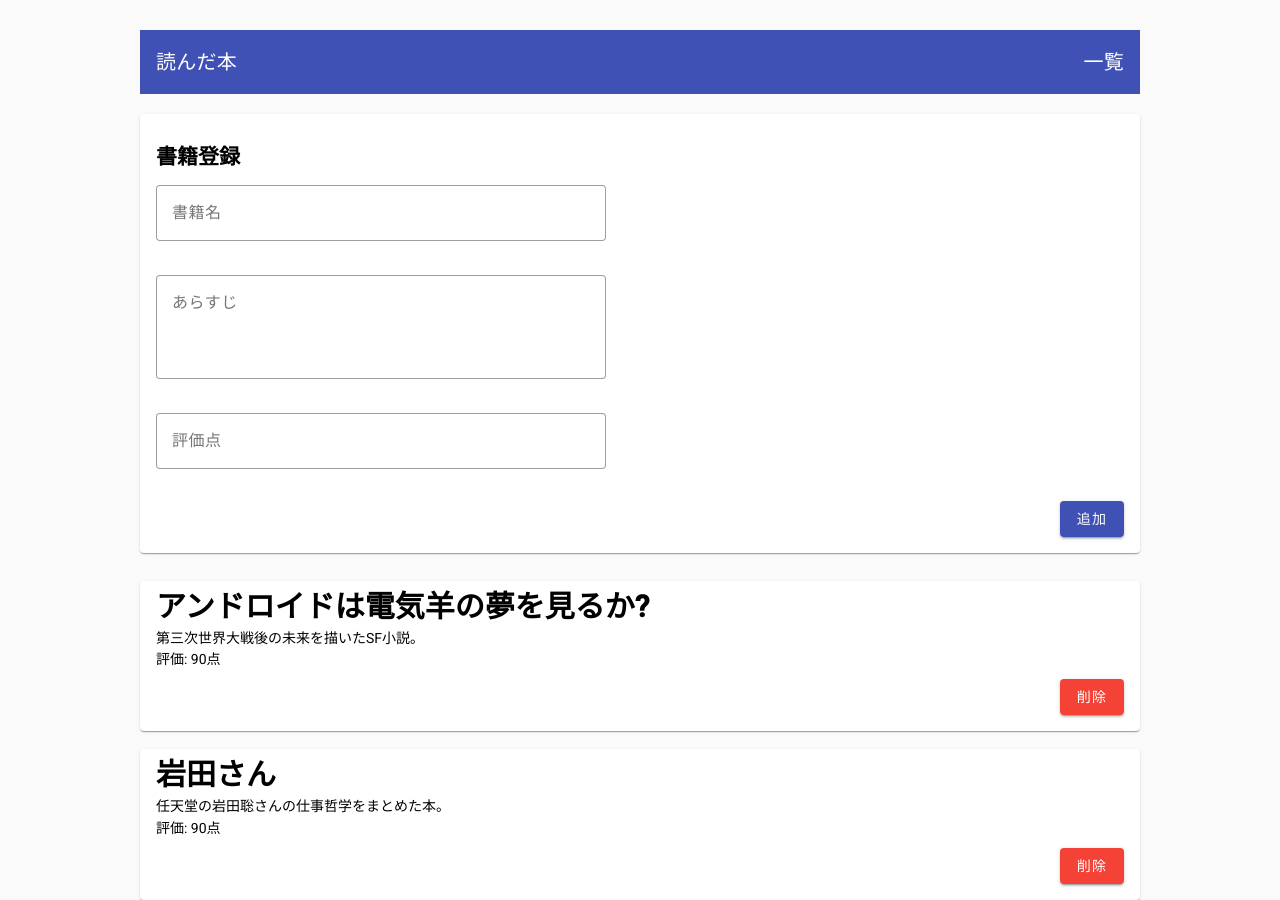
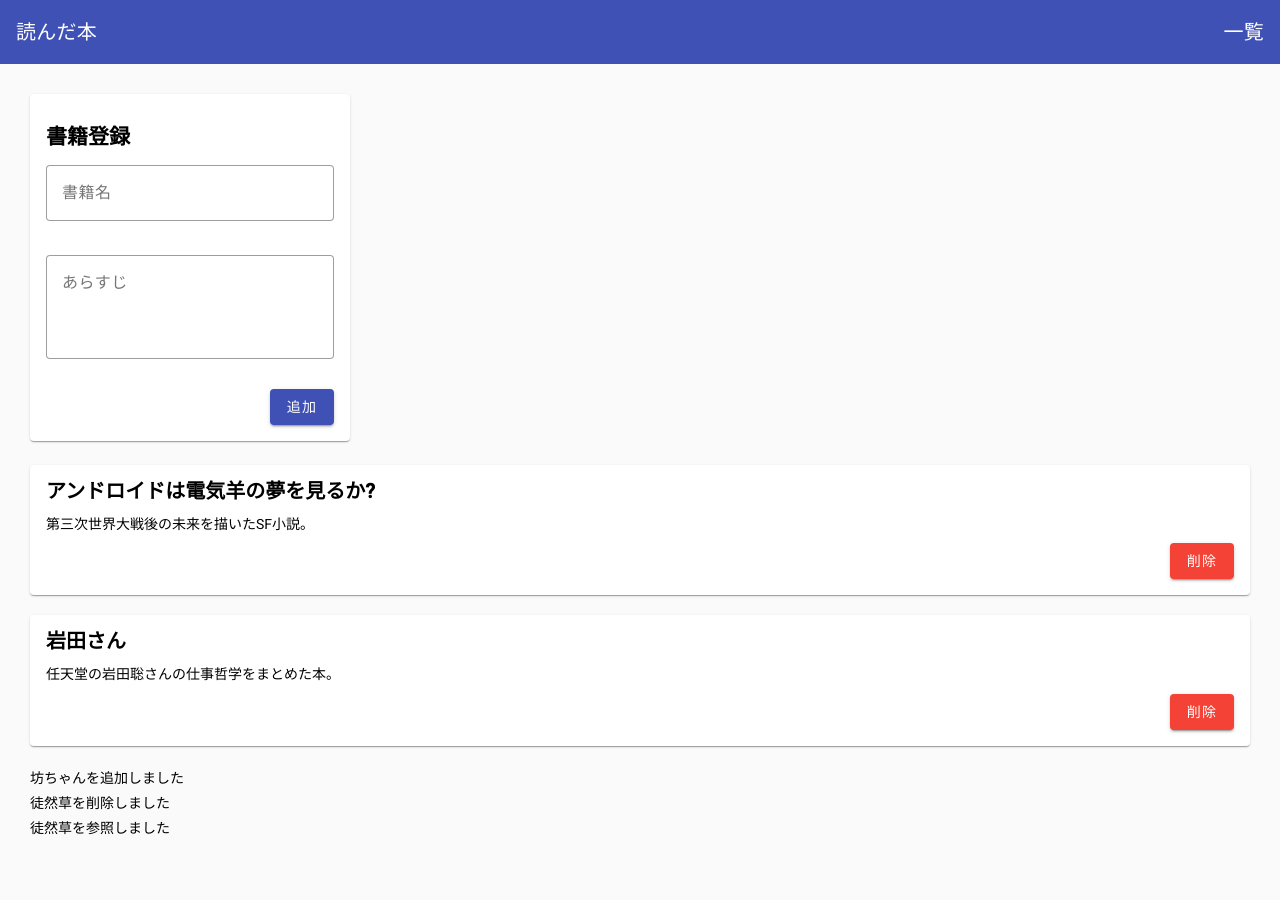
Before and after one commit to sumuduudara/intern-sumudu, an Angular app in the folder intern-book-app/: page / in a window 1280 px wide. After the commit the page ends 841 px from the top, so only its background shows below. Built offline with nearby package versions, Linux system fonts and the light colour scheme.

Commit message:
Fix review comments

```diff
--- a/intern-book-app/src/app/pages/book-list/book-list.css
+++ b/intern-book-app/src/app/pages/book-list/book-list.css
@@ -1,31 +1,18 @@
 .container {
-  width: 1000px;
-  margin: 30px auto;
+  margin: 30px;
 }
 
 .spacer {
   flex: 1 1 auto;
 }
 
-mat-toolbar {
-  margin-bottom: 20px;
-}
-
 .form-card {
-  margin-bottom: 28px;
-}
-
-mat-card {
-  margin-bottom: 18px;
-}
-
-mat-card-content {
-  padding-bottom: 10px;
+  width: 320px;
+  margin-bottom: 24px;
 }
 
 mat-form-field {
-  width: 450px;
-  display: block;
+  width: 100%;
   margin-bottom: 12px;
 }
 
@@ -36,26 +23,25 @@ textarea {
 mat-card-actions {
   display: flex;
   justify-content: flex-end;
-  padding: 0 16px 16px;
+  padding: 8px 16px 16px;
+}
+
+.book-card {
+  margin-bottom: 20px;
 }
 
 .book-title {
-  font-size: 30px;
+  font-size: 20px;
   font-weight: bold;
 }
 
 .book-description {
-  margin-top: 10px;
+  margin-top: 12px;
   line-height: 1.6;
 }
 
-.delete-button {
-  background: #f44336 !important;
-  color: white !important;
-}
-
 .logs {
-  margin-top: 12px;
+  margin-top: 20px;
   font-size: 14px;
   line-height: 1.8;
 }
--- a/intern-book-app/src/app/pages/book-list/book-list.html
+++ b/intern-book-app/src/app/pages/book-list/book-list.html
@@ -1,10 +1,10 @@
+<mat-toolbar color="primary">
+  <span>読んだ本</span>
+  <span class="spacer"></span>
+  <span>一覧</span>
+</mat-toolbar>
+
 <div class="container">
-
-  <mat-toolbar color="primary">
-    <span>読んだ本</span>
-    <span class="spacer"></span>
-    <span>一覧</span>
-  </mat-toolbar>
 
   <mat-card class="form-card">
 
@@ -26,13 +26,6 @@
           placeholder="あらすじ"
           [(ngModel)]="description">
         </textarea>
-      </mat-form-field>
-
-      <mat-form-field appearance="outline">
-        <input
-          matInput
-          placeholder="評価点"
-          [(ngModel)]="score">
       </mat-form-field>
 
     </mat-card-content>
@@ -62,10 +55,6 @@
           {{ book.description }}
         </div>
 
-        <div class="book-score">
-          評価: {{ book.score }}点
-        </div>
-
       </mat-card-content>
 
       <mat-card-actions>
@@ -81,4 +70,10 @@
 
   }
 
+  <div class="logs">
+    @for (log of logs; track $index) {
+      <div>{{ log }}</div>
+    }
+  </div>
+
 </div>
--- a/intern-book-app/src/app/pages/book-list/book-list.ts
+++ b/intern-book-app/src/app/pages/book-list/book-list.ts
@@ -48,6 +48,12 @@ export class BookListComponent {
     },
   ];
 
+  logs: string[] = [
+    '坊ちゃんを追加しました',
+    '徒然草を削除しました',
+    '徒然草を参照しました',
+  ];
+
   addBook(): void {
 
     if (
@@ -64,13 +70,20 @@ export class BookListComponent {
       score: this.score,
     });
 
+    this.logs.unshift(`${this.title}を追加しました`);
+
     this.title = '';
     this.description = '';
     this.score = null;
   }
 
   deleteBook(index: number): void {
+
+    const deleted = this.books[index];
+
     this.books.splice(index, 1);
+
+    this.logs.unshift(`${deleted.title}を削除しました`);
   }
 
 }
```
